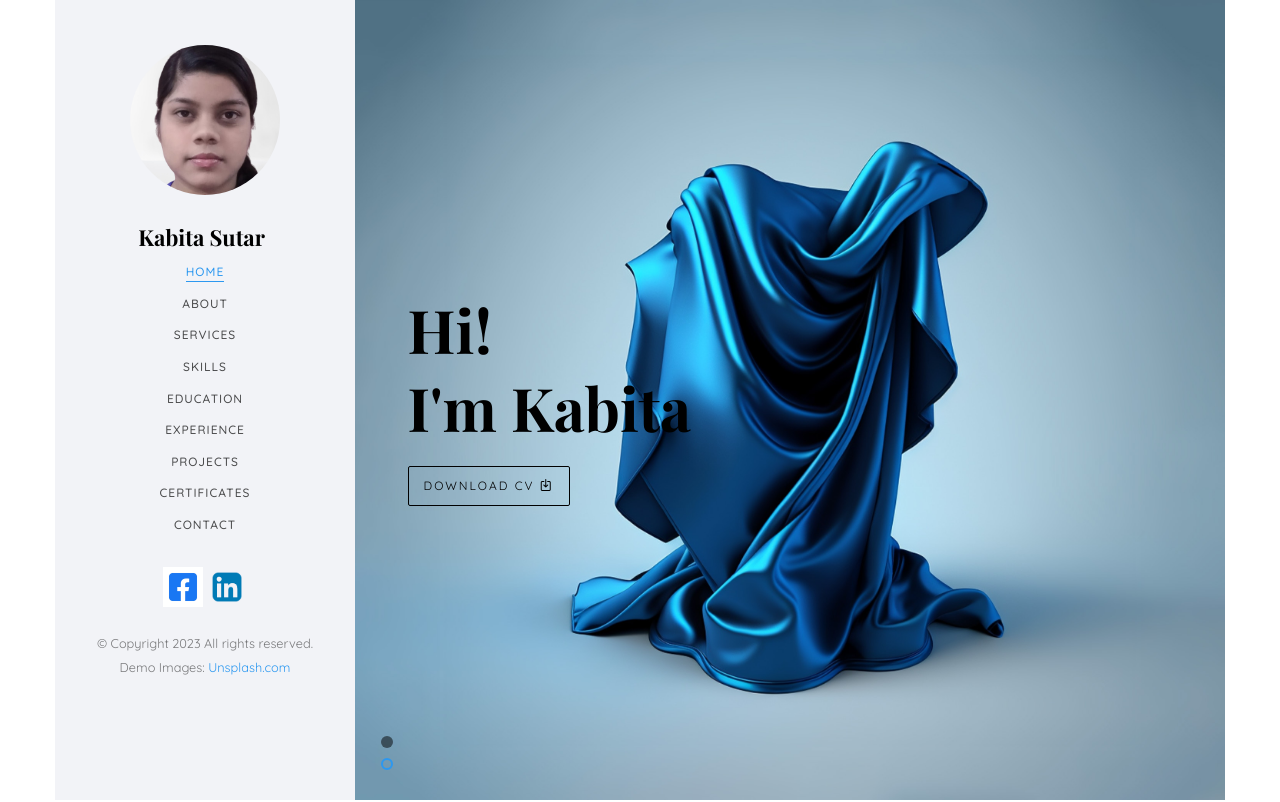
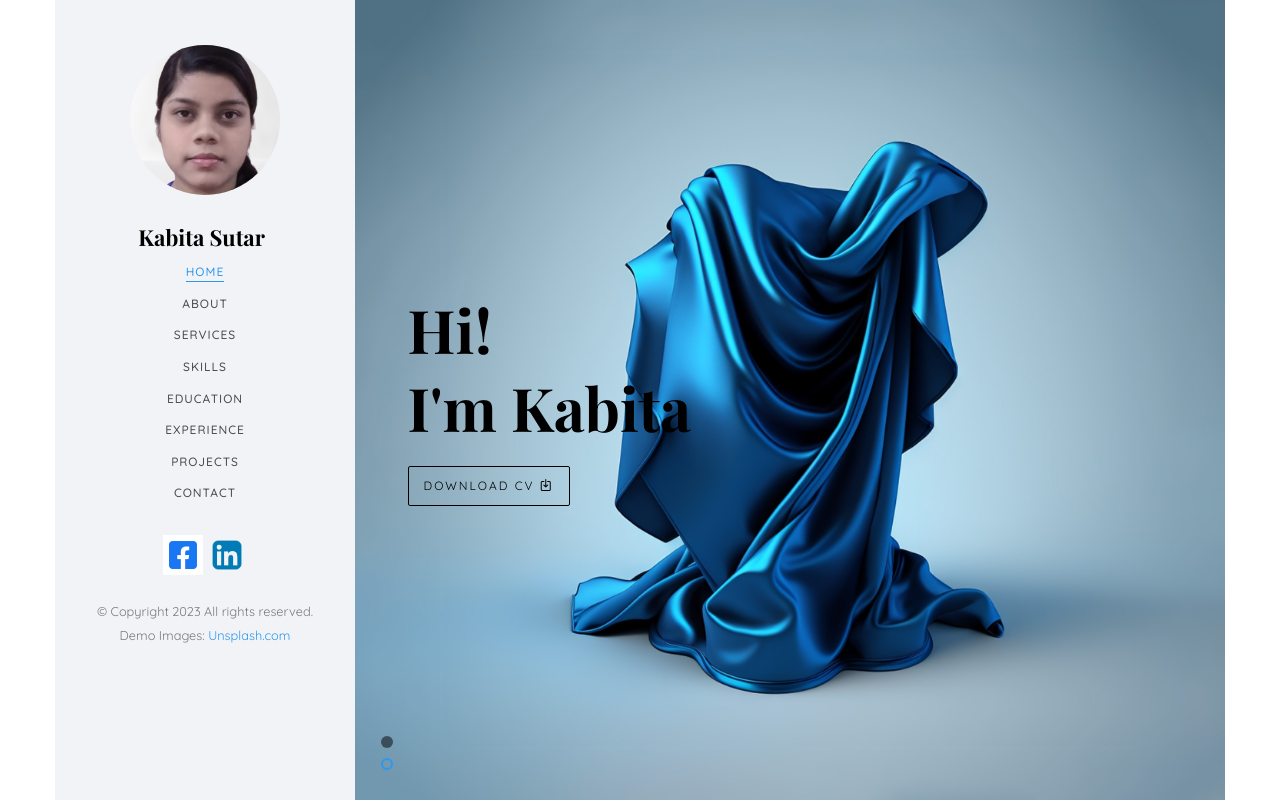
Before and after one commit to KABITA-SUTAR/PORTFOLIO, a plain HTML site: page index.html in a window 1280 px wide. Shown: the top 802 px of the page. Drawn offline with nearby package versions, Linux system fonts and the light colour scheme; files whose address does not match are found by name; a web font is replaced by a local one.

Commit message:
Update index.html

```diff
--- a/index.html
+++ b/index.html
@@ -70,7 +70,7 @@
 						<li><a href="#" data-nav-section="education">Education</a></li>
 						<li><a href="#" data-nav-section="experience">Experience</a></li>
 						<li><a href="#" data-nav-section="work">Projects</a></li>
-						<li><a href="#" data-nav-section="blog">Certificates</a></li>
+<!-- 						<li><a href="#" data-nav-section="blog">Certificates</a></li> -->
 						<li><a href="#" data-nav-section="contact">Contact</a></li>
 					</ul>
 				</div>
```
